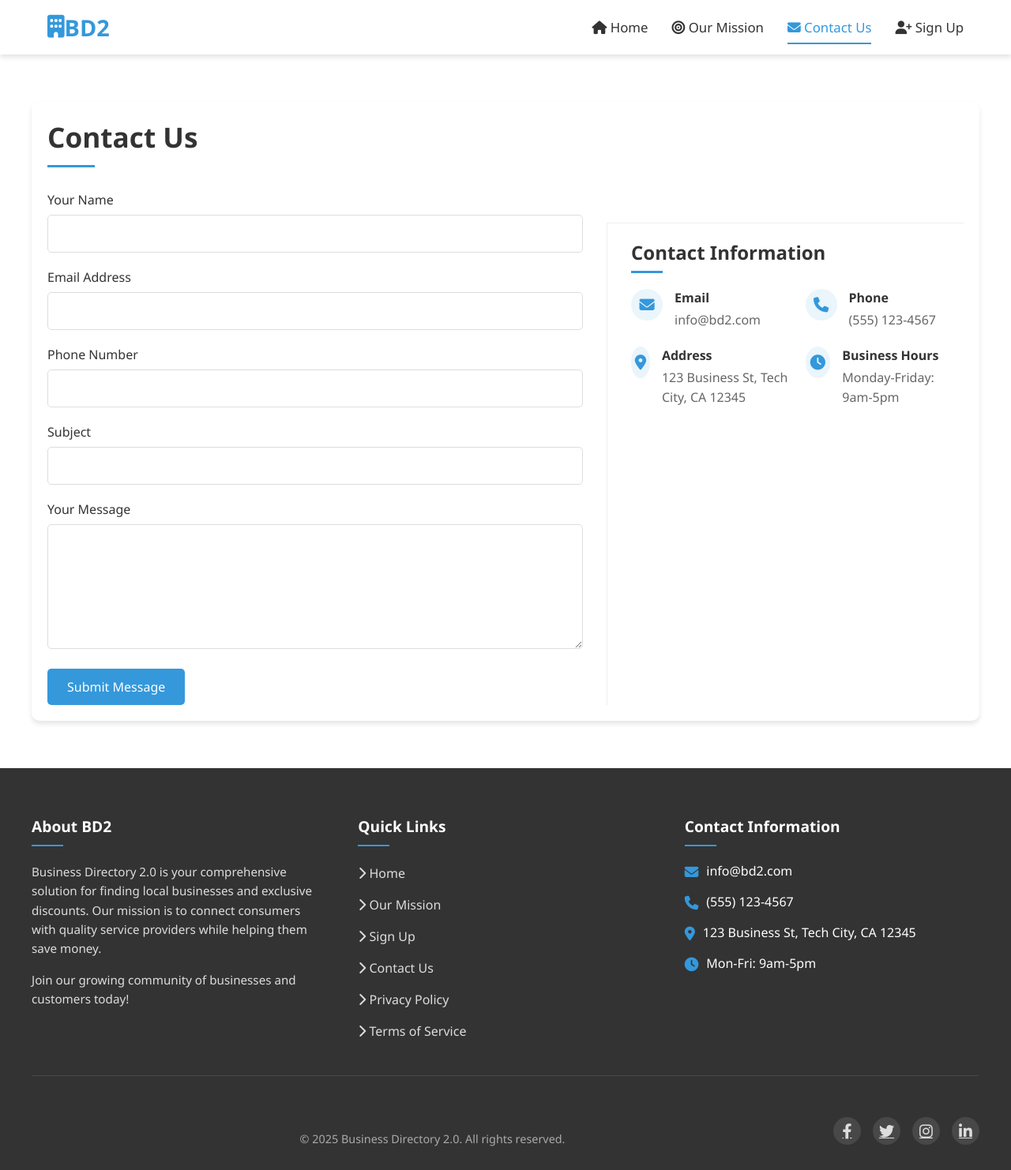
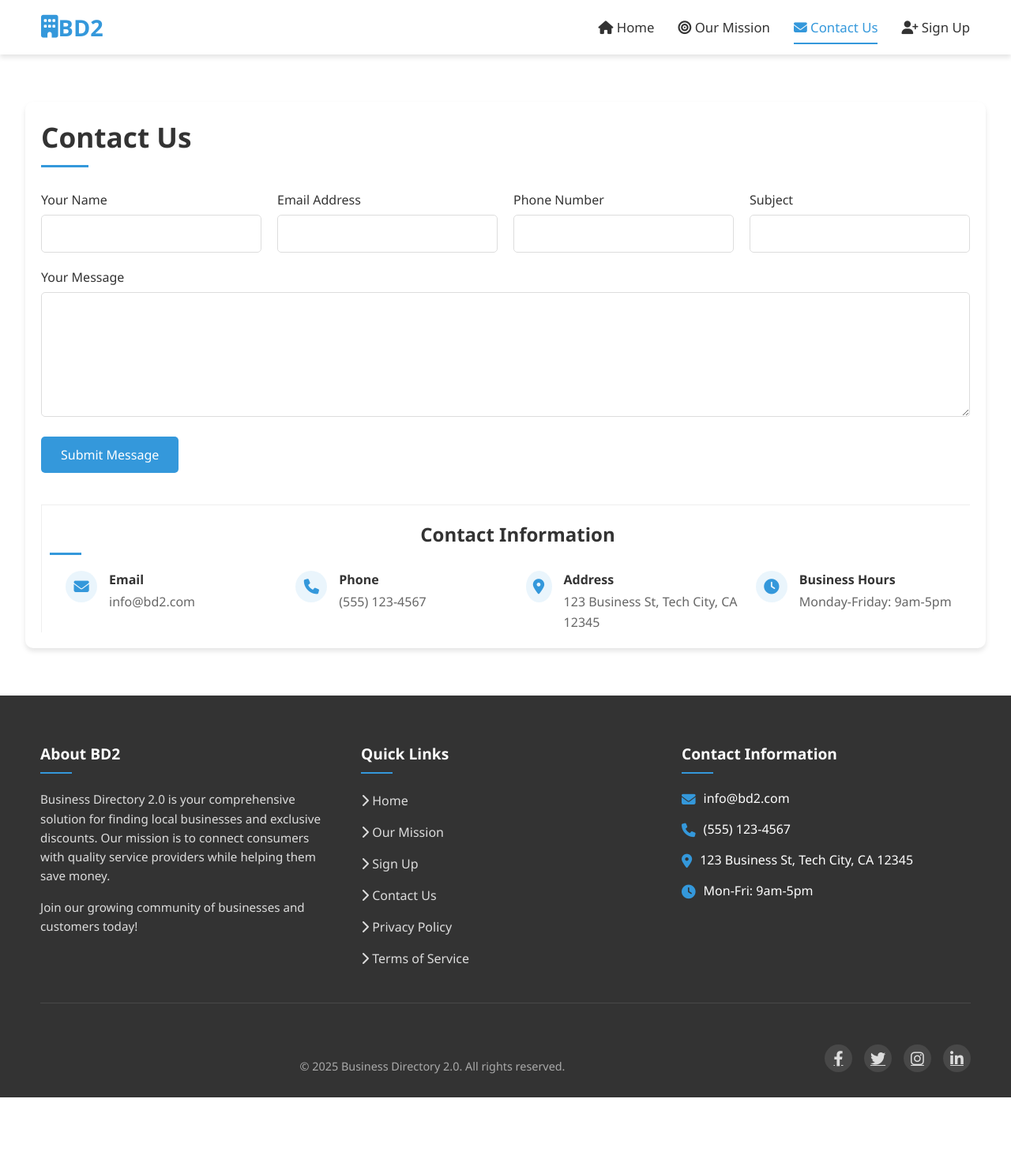
Before and after one commit to Chirag373/business-directory-website, a Django app: page /contact/ in a window 1280 px wide. Shown: the whole page at 79% size. After the commit the page ends 1390 px from the top, so only its background shows below. Run offline with Django 5.2, Linux system fonts and the light colour scheme.

Commit message:
minor ui fixed

```diff
--- a/core/static/css/contact.css
+++ b/core/static/css/contact.css
@@ -1,12 +1,106 @@
 /* Contact Form Section styles */
 .contact-section {
-  max-width: 1200px;
+  max-width: 80%;
   margin: 60px auto 40px;
   padding: 20px;
   background-color: white;
   border-radius: 10px;
   box-shadow: 0 4px 6px rgba(0, 0, 0, 0.1);
   animation: fadeIn 1s ease;
+}
+
+@media (max-width: 1440px) {
+  .contact-section {
+    max-width: 95%;
+  }
+}
+
+@media (max-width: 768px) {
+  .contact-section {
+    margin: 40px auto 30px;
+  }
+}
+
+/* Contact info when below the form */
+.contact-info-bottom {
+  margin: 35px 0 0;
+  padding-top: 30px;
+  border-top: 1px solid #eee;
+  border-left: none;
+}
+
+.contact-info-bottom h3 {
+  text-align: center;
+  margin-bottom: 30px;
+}
+
+.contact-info-bottom h3::after {
+  left: 50%;
+  transform: translateX(-50%);
+  width: 60px;
+}
+
+.contact-info-bottom .contact-details {
+  display: grid;
+  grid-template-columns: repeat(1, 1fr);
+  gap: 20px;
+}
+
+@media (min-width: 576px) {
+  .contact-info-bottom .contact-details {
+    grid-template-columns: repeat(2, 1fr);
+  }
+}
+
+@media (min-width: 992px) {
+  .contact-info-bottom .contact-details {
+    grid-template-columns: repeat(4, 1fr);
+  }
+}
+
+/* Form styling to match contact info width */
+.contact-container.form-only {
+  display: block;
+  width: 100%;
+}
+
+/* Form grid layout to match contact details */
+.contact-container.form-only form {
+  width: 100%;
+  max-width: none;
+}
+
+.form-row {
+  display: grid;
+  grid-template-columns: repeat(1, 1fr);
+  gap: 20px;
+  margin-bottom: 0;
+}
+
+@media (min-width: 576px) {
+  .form-row {
+    grid-template-columns: repeat(2, 1fr);
+  }
+}
+
+/* Apply the form grid */
+.contact-container.form-only .form-group {
+  margin-bottom: 20px;
+}
+
+@media (min-width: 992px) {
+  .form-row {
+    grid-template-columns: repeat(4, 1fr);
+  }
+}
+
+/* New styles for contact-info-top */
+.contact-info-top {
+  margin: 25px 0 35px;
+  padding: 20px 0;
+  border-top: 1px solid #eee;
+  border-bottom: 1px solid #eee;
+  border-left: none;
 }
 
 .contact-container {
--- a/core/static/css/home.css
+++ b/core/static/css/home.css
@@ -11,6 +11,7 @@
   --transition: all 0.3s ease;
   --border-radius: 8px;
   --mobile-breakpoint: 768px;
+  --container-width: 80%; /* Add container width variable */
 }
 
 * {
@@ -61,7 +62,13 @@ body {
   position: relative;
   z-index: 2;
   padding: 20px;
-  max-width: 800px;
+  max-width: 80%;
+}
+
+@media (max-width: 1440px) {
+  .banner-content {
+    max-width: 95%;
+  }
 }
 
 .banner h1 {
@@ -92,7 +99,7 @@ nav {
   display: flex;
   justify-content: space-between;
   align-items: center;
-  max-width: 1200px;
+  max-width: var(--container-width);
   margin: 0 auto;
   padding: 15px 20px;
 }
@@ -176,7 +183,7 @@ nav {
 
 /* Search Section */
 .search-section {
-  max-width: 1200px;
+  max-width: var(--container-width);
   margin: 40px auto;
   padding: 25px;
   background-color: white;
@@ -269,7 +276,7 @@ nav {
 
 /* Business Cards Section */
 .business-cards-section {
-  max-width: 1200px;
+  max-width: var(--container-width);
   margin: 50px auto;
   padding: 20px;
 }
@@ -483,7 +490,7 @@ footer {
 }
 
 .footer-content {
-  max-width: 1200px;
+  max-width: var(--container-width);
   margin: 0 auto;
   display: grid;
   grid-template-columns: repeat(3, 1fr);
@@ -553,7 +560,7 @@ footer {
 }
 
 .footer-divider {
-  max-width: 1200px;
+  max-width: var(--container-width);
   margin: 30px auto;
   height: 1px;
   background-color: rgba(255, 255, 255, 0.1);
@@ -563,7 +570,7 @@ footer {
   display: flex;
   justify-content: space-between;
   align-items: center;
-  max-width: 1200px;
+  max-width: var(--container-width);
   margin: 0 auto;
   padding-top: 20px;
 }
@@ -572,7 +579,7 @@ footer {
   text-align: center;
   font-size: 0.9rem;
   color: #aaa;
-  max-width: 1200px;
+  max-width: var(--container-width);
   margin: 0 auto;
   padding-top: 20px;
 }
--- a/core/templates/base.html
+++ b/core/templates/base.html
@@ -7,6 +7,17 @@
   <title>{% block title %}Business Directory 2.0{% endblock %}</title>
   <link rel="stylesheet" href="{% static 'css/home.css' %}">
   <link rel="stylesheet" href="https://cdnjs.cloudflare.com/ajax/libs/font-awesome/6.4.0/css/all.min.css">
+  <style>
+    :root {
+      --container-width: 80%;
+    }
+
+    @media (max-width: 1440px) {
+      :root {
+        --container-width: 95%;
+      }
+    }
+  </style>
   {% block extra_css %}{% endblock %}
 </head>
 <body>
--- a/core/templates/contact.html
+++ b/core/templates/contact.html
@@ -13,9 +13,11 @@
 <section class="contact-section">
     <h2 class="section-title">Contact Us</h2>
 
-    <div class="contact-container">
+    <div class="contact-container form-only">
         <form action="" method="POST">
             {% csrf_token %}
+            <!-- First row with name, email, phone and subject in a grid -->
+            <div class="form-row">
                 <div class="form-group">
                     <label for="name" class="form-label">Your Name</label>
                     <input type="text" id="name" name="name" class="form-control" required>
@@ -35,7 +37,9 @@
                     <label for="subject" class="form-label">Subject</label>
                     <input type="text" id="subject" name="subject" class="form-control" required>
                 </div>
+            </div>
 
+            <!-- Message in full width -->
             <div class="form-group">
                 <label for="message" class="form-label">Your Message</label>
                 <textarea id="message" name="message" class="form-control" rows="6" required></textarea>
@@ -43,8 +47,10 @@
 
             <button type="submit" class="submit-btn">Submit Message</button>
         </form>
+    </div>
 
-        <div class="contact-info">
+    <!-- Contact Information now placed below the form -->
+    <div class="contact-info contact-info-bottom">
         <h3>Contact Information</h3>
 
         <div class="contact-details">
@@ -89,7 +95,6 @@
             </div>
         </div>
     </div>
-    </div>
 </section>
 {% endblock %}
 
--- a/core/templates/signup.html
+++ b/core/templates/signup.html
@@ -234,7 +234,7 @@
   }
 
   .signup-section {
-    max-width: 900px;
+    max-width: 80%;
     margin: 70px auto 50px;
     padding: 40px;
     background-color: white;
```
Also changed, not shown: core/static/css/business_card_component.css (added, +217 -0 lines), core/static/css/business_card_display_demo.css (added, +58 -0 lines), core/static/css/consumer_dashboard.css (+13 -1 lines), core/static/css/handyman_signup.css (+14 -1 lines), core/static/css/requestor_signup.css (+14 -1 lines), core/static/css/signup.css (+15 -3 lines), core/templates/business_card_display_demo.html (+20 -2 lines), promotor/static/css/promotor_signup.css (+14 -1 lines), users/static/css/consumer_signup.css (+8 -2 lines). Lines whose indentation alone changed are shown as unchanged.
